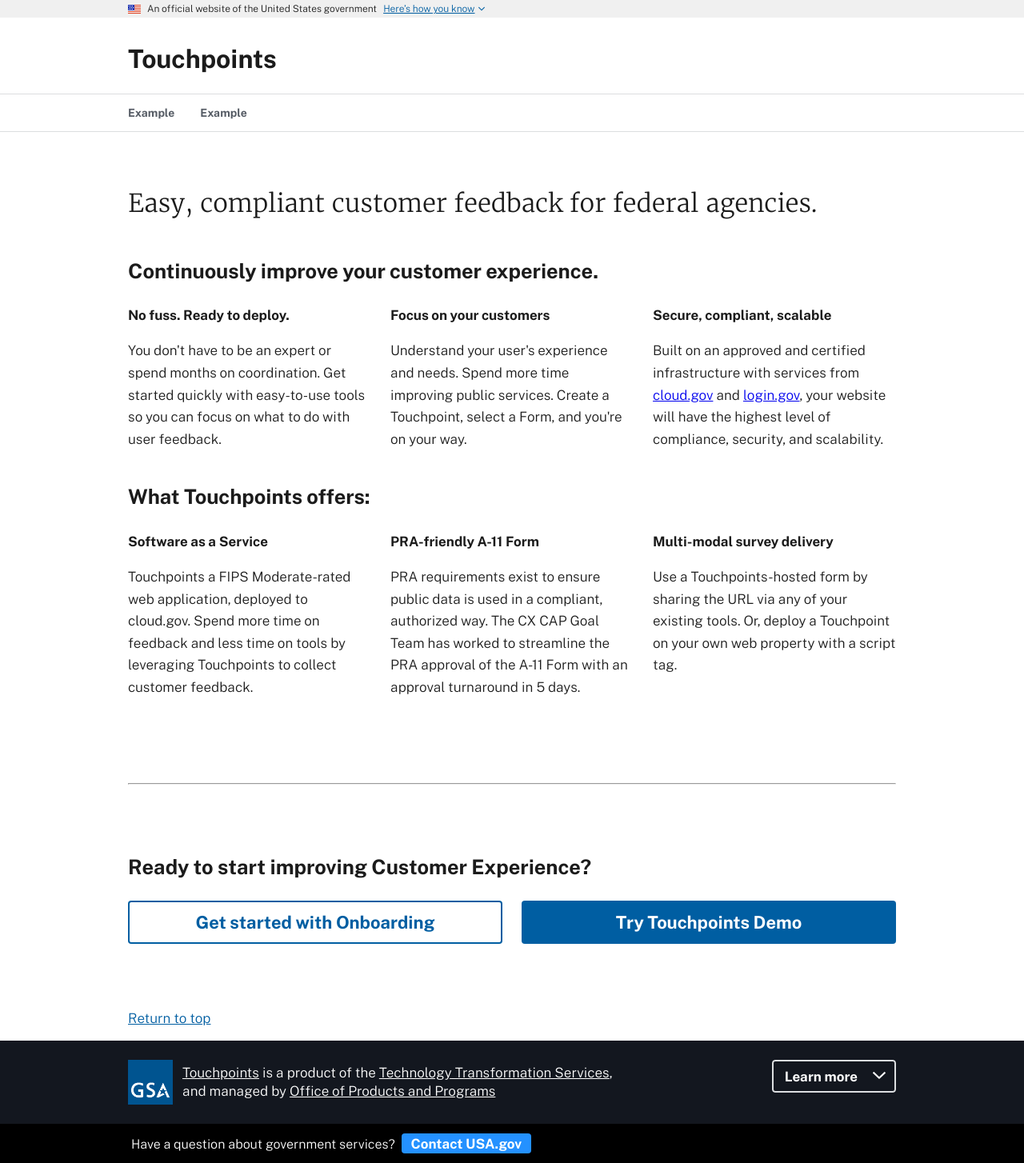
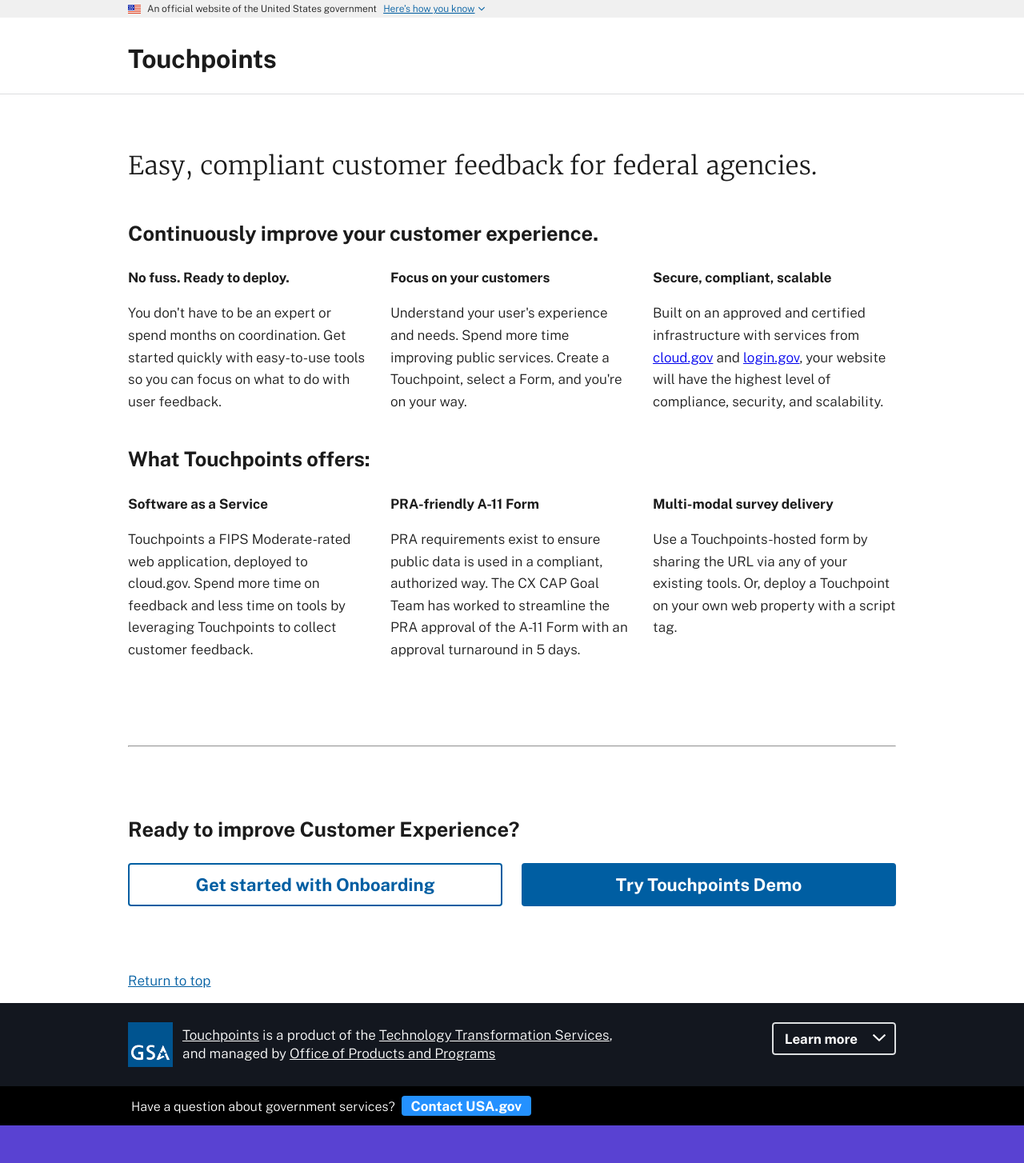
Before and after one commit to GSA-TTS/touchpoints-site, a Jekyll site: the page built from index.md, in a window 1280 px wide. Shown: the whole page at 80% size. Built offline with Jekyll 4.4.1, drawn with Linux system fonts in a browser that asks for light colours; after the commit the page ends 1407 px from its top, so only the background shows below that.

Commit message:
remove nav for now

```diff
--- a/_includes/header.html
+++ b/_includes/header.html
@@ -4,30 +4,5 @@
     <div class="usa-logo" id="extended-logo">
       <em class="usa-logo__text"><a href="{{ site.baseurl }}/" title="Home" aria-label="Home">{{ site.title }}</a></em>
     </div>
-    <button class="usa-menu-btn">Menu</button>
   </div>
-  <nav role="navigation" class="usa-nav">
-    <div class="usa-nav__inner">
-      <button class="usa-nav__close"><img src="{{ site.baseurl }}/assets/uswds/img/close.svg" alt="close"></button>
-      <ul class="usa-nav__primary usa-accordion">
-        <li class="usa-nav__primary-item">
-          <a class="usa-nav__link" href="#"><span>Example</span></a>
-        </li>
-        <li class="usa-nav__primary-item">
-          <a class="usa-nav__link" href="#"><span>Example</span></a>
-        </li>
-      </ul>
-      <div class="usa-nav__secondary display-none">
-        <ul class="usa-nav__secondary-links">
-          <li class="usa-nav__secondary-item">
-            <a href="">Secondary link</a>
-          </li>
-          <li class="usa-nav__secondary-item">
-            <a href="">Another secondary link</a>
-          </li>
-        </ul>
-
-      </div>
-    </div>
-  </nav>
 </header>
--- a/index.md
+++ b/index.md
@@ -92,7 +92,7 @@ deck: "Easy, compliant customer feedback for federal agencies."
   <div class="grid-row grid-gap-lg">
     <div class="tablet:grid-col">
       <h2>
-        Ready to start improving Customer Experience?
+        Ready to improve Customer Experience?
       </h2>
     </div>
   </div>
```
